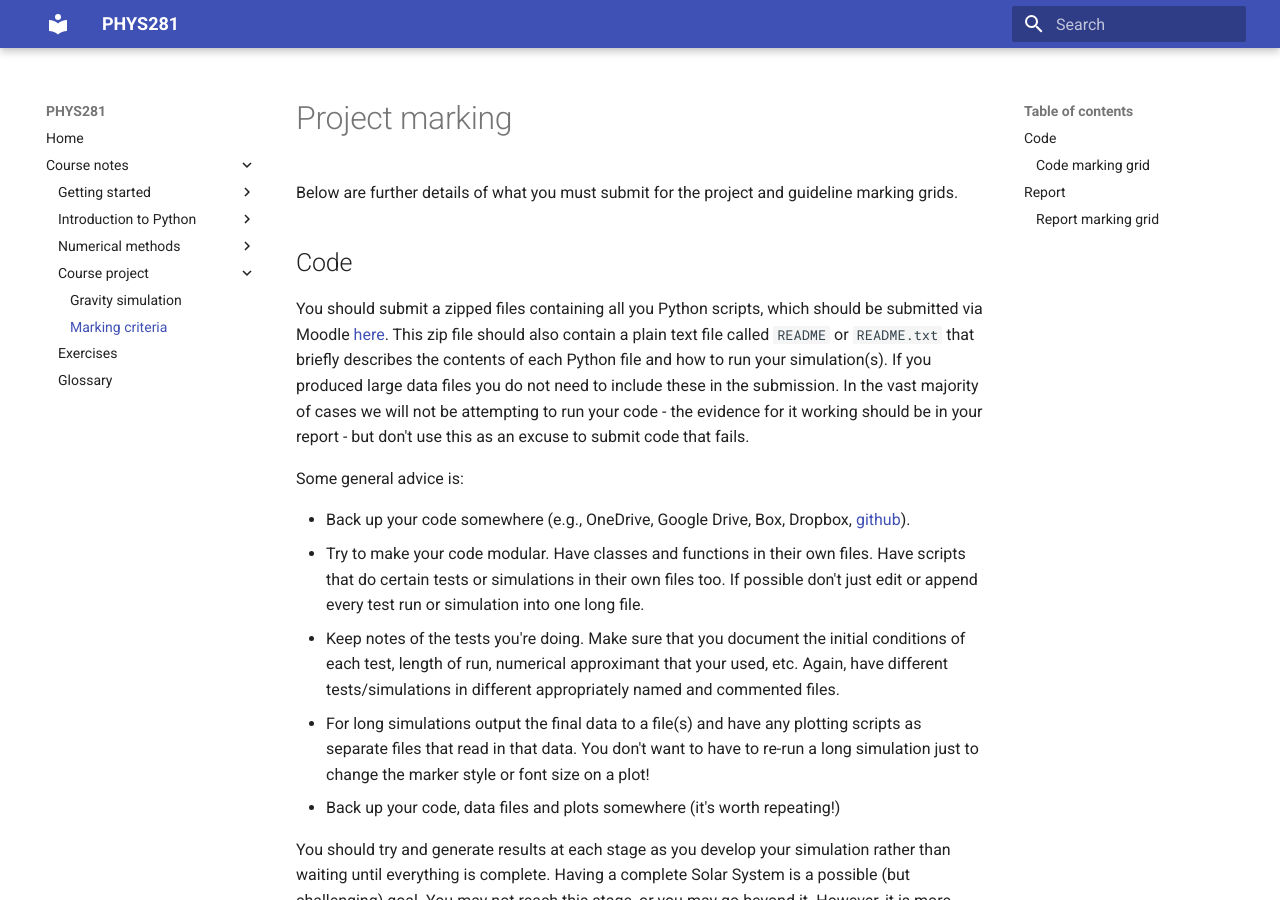
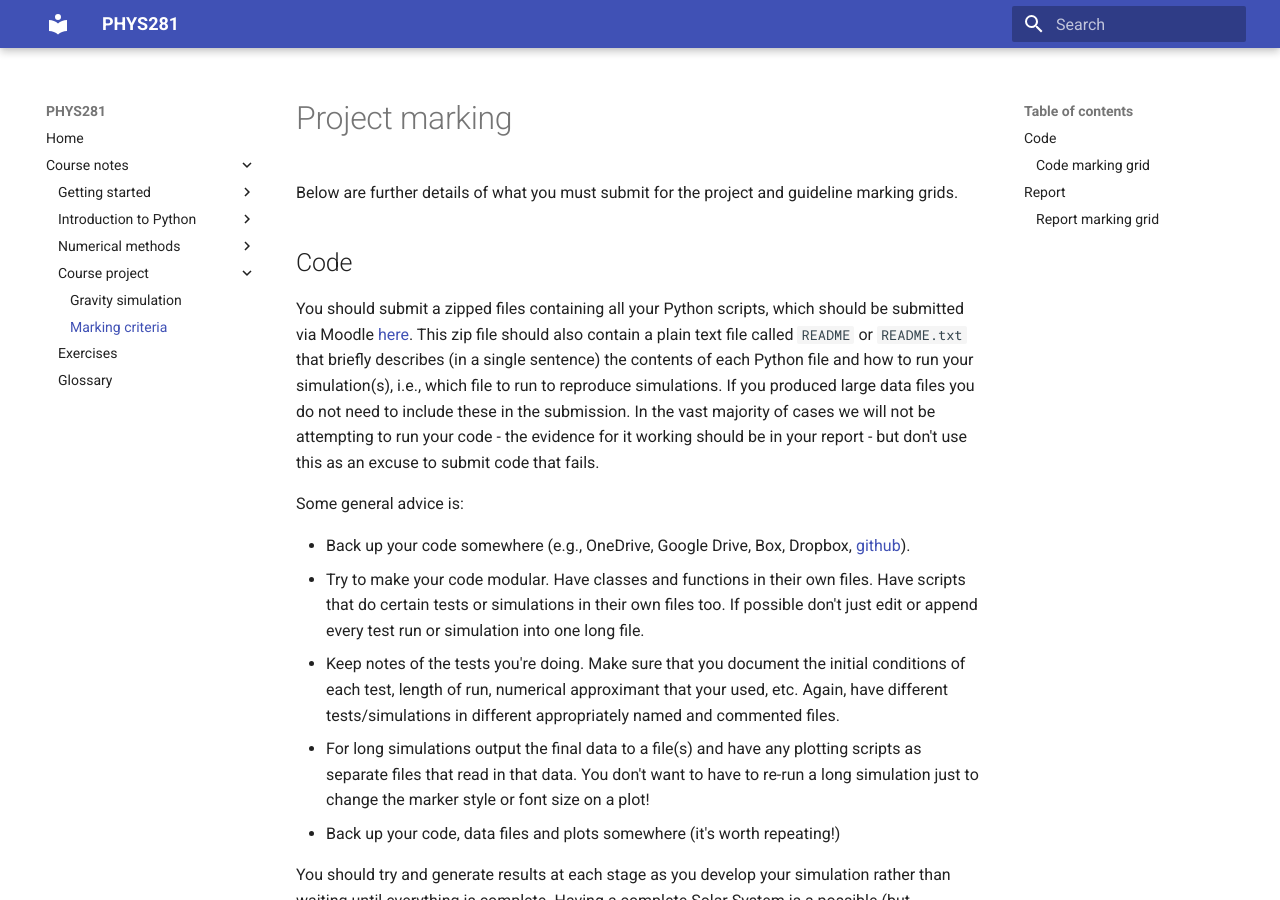
Before and after one commit to ndd21/PHYS281, an MkDocs documentation site: the page built from docs/markinggrid.md, in a window 1280 px wide and 900 px high. Built offline with MkDocs 1.6.1 and Material for MkDocs 9.7.7, drawn with Linux system fonts in a browser that asks for light colours.

Commit message:
Update project submission links

```diff
--- a/docs/markinggrid.md
+++ b/docs/markinggrid.md
@@ -12,10 +12,10 @@
 
 ## Code
 
-You should submit a zipped files containing all you Python scripts, which should be submitted via
-Moodle [here](https://modules.lancaster.ac.uk/mod/assign/view.php?id=1404495). This zip file should
-also contain a plain text file called `README` or `README.txt` that briefly describes the contents
-of each Python file and how to run your simulation(s). If you produced large data files you do not
+You should submit a zipped files containing all your Python scripts, which should be submitted via
+Moodle [here](https://modules.lancaster.ac.uk/mod/assign/view.php?id=1700679). This zip file should
+also contain a plain text file called `README` or `README.txt` that briefly describes (in a single sentence) the contents
+of each Python file and how to run your simulation(s), i.e., which file to run to reproduce simulations. If you produced large data files you do not
 need to include these in the submission. In the vast majority of cases we will not be attempting to
 run your code - the evidence for it working should be in your report - but don't use this as an
 excuse to submit code that fails.
@@ -82,7 +82,7 @@
 The report should be **no more than 10 pages long** including pictures (but excluding title page,
 abstract and references). You do not need to include code within the report. The report can be
 written in whatever software you prefer (e.g., LaTeX or Word), but you **must** submit a **pdf**
-file for marking on Moodle [here](https://modules.lancaster.ac.uk/mod/assign/view.php?id=1404491).
+file for marking on Moodle [here](https://modules.lancaster.ac.uk/mod/assign/view.php?id=1700680).
 If using LaTeX an example template file is available on Moodle and you may want to make use of
 online services such as [Overleaf](https://overleaf.com) or [Authorea](https://www.authorea.com/)
 for writing your report. Writing a report about a coding project may seem a challenge, but the
```
